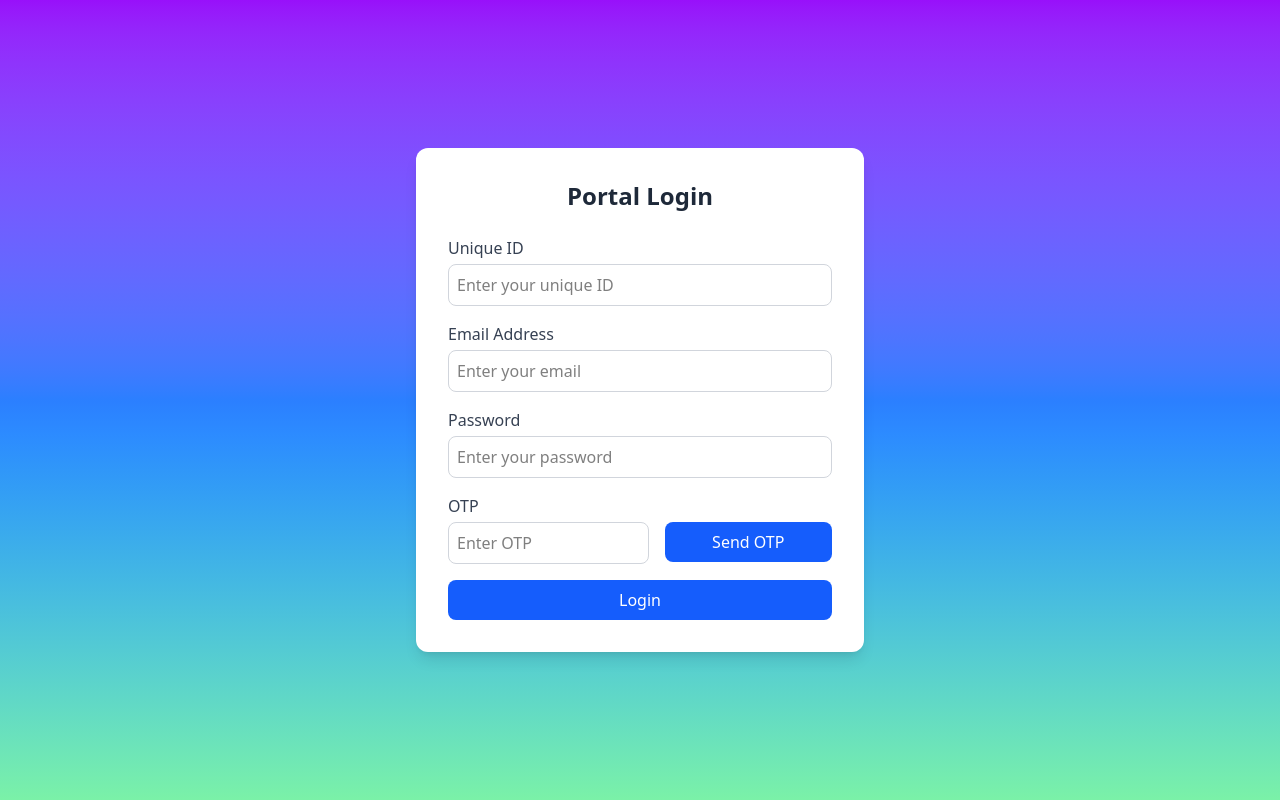
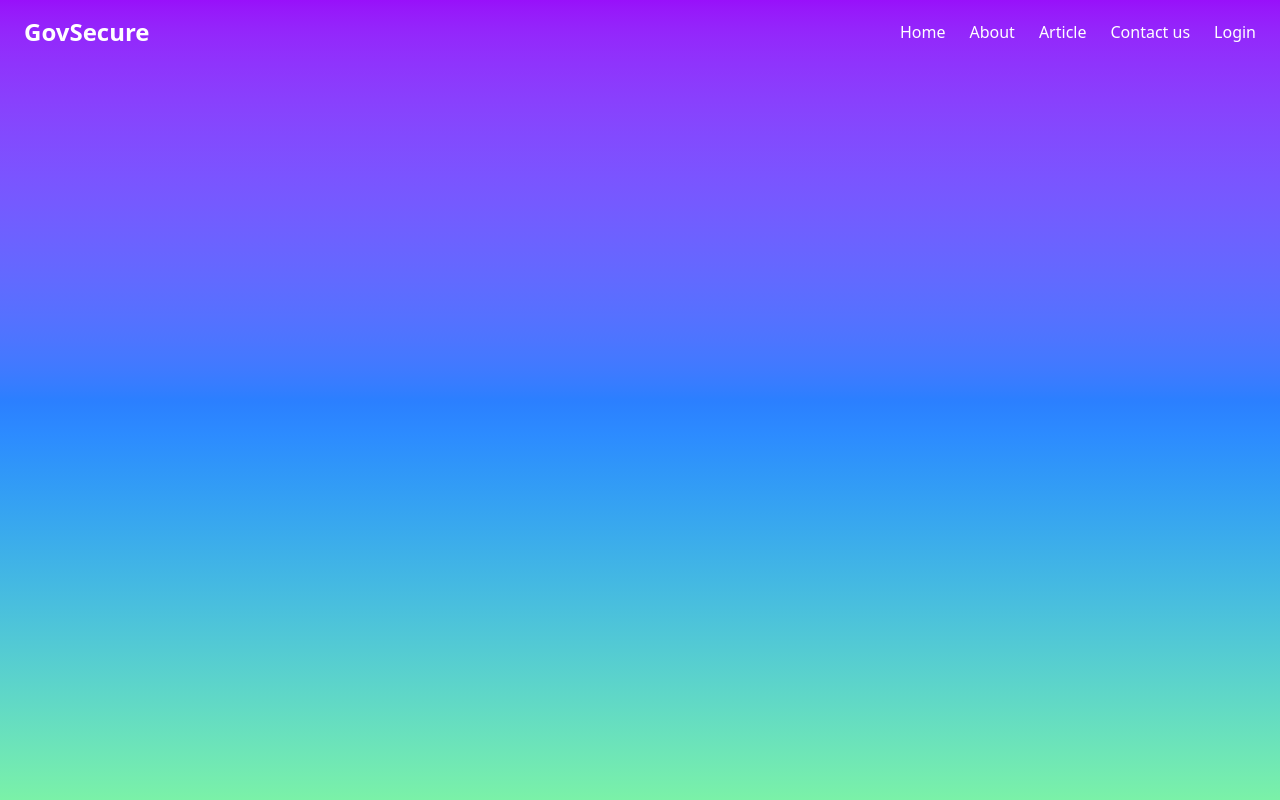
Before and after one commit to 01Ranjan/SGPI, a React (Vite) app in the folder client/: page / in a window 1280 px wide. Built offline with nearby package versions, Linux system fonts and the light colour scheme.

Commit message:
navbar created

```diff
--- a/client/package.json
+++ b/client/package.json
@@ -11,6 +11,7 @@
   },
   "dependencies": {
     "@tailwindcss/vite": "^4.1.11",
+    "boxicons": "^2.1.4",
     "react": "^19.1.1",
     "react-dom": "^19.1.1",
     "tailwindcss": "^4.1.11"
--- a/client/src/App.jsx
+++ b/client/src/App.jsx
@@ -3,13 +3,14 @@ import reactLogo from './assets/react.svg'
 import viteLogo from '/vite.svg'
 import Signup from './pages/Signup'
 import Login from './pages/Login'
+import Navbar from './components/Navbar'
 
 function App() {
   const [count, setCount] = useState(0)
 
   return (
     <>
-    <Login/>
+    <Navbar/>
     </>
   )
 }
--- a/client/src/components/Navbar.jsx
+++ b/client/src/components/Navbar.jsx
@@ -0,0 +1,45 @@
+import React, { useState } from "react";
+import "boxicons/css/boxicons.min.css"; // Import Boxicons CSS
+
+export default function Navbar() {
+  const [isOpen, setIsOpen] = useState(false);
+
+  return (
+    <nav className=" text-white px-6 py-4 ">
+      <div className="container mx-auto flex justify-between items-center">
+
+        {/* Logo */}
+        <h1 className="text-2xl font-bold">GovSecure</h1>
+
+        {/* Desktop Menu */}
+        <div className="flex justify-between items-center gap-10">
+            <ul className="hidden md:flex space-x-6">
+            <li><a href="/" className="hover:underline">Home</a></li>
+            <li><a href="/about" className="hover:underline">About</a></li>
+            <li><a href="/article" className="hover:underline">Article</a></li>
+            <li><a href="/contact" className="hover:underline">Contact us</a></li>
+            <li><a href="/Login" className="hover:underline">Login</a></li>
+            </ul>
+        </div>
+
+        {/* Mobile Menu Toggler */}
+        <button
+          className="md:hidden text-3xl"
+          onClick={() => setIsOpen(!isOpen)}
+        >
+          <i className={isOpen ? "bx bx-x" : "bx bx-menu"}></i>
+        </button>
+      </div>
+
+      {/* Mobile Menu */}
+      {isOpen && (
+        <ul className="md:hidden flex flex-col bg-blue-900 px-4 py-3 space-y-2">
+          <li><a href="/" className="block hover:underline">Home</a></li>
+          <li><a href="/about" className="block hover:underline">About</a></li>
+          <li><a href="/services" className="block hover:underline">Services</a></li>
+          <li><a href="/contact" className="block hover:underline">Contact</a></li>
+        </ul>
+      )}
+    </nav>
+  );
+}
```
Also changed, not shown: 1 other file (tests, documents, lock files or other folders).
